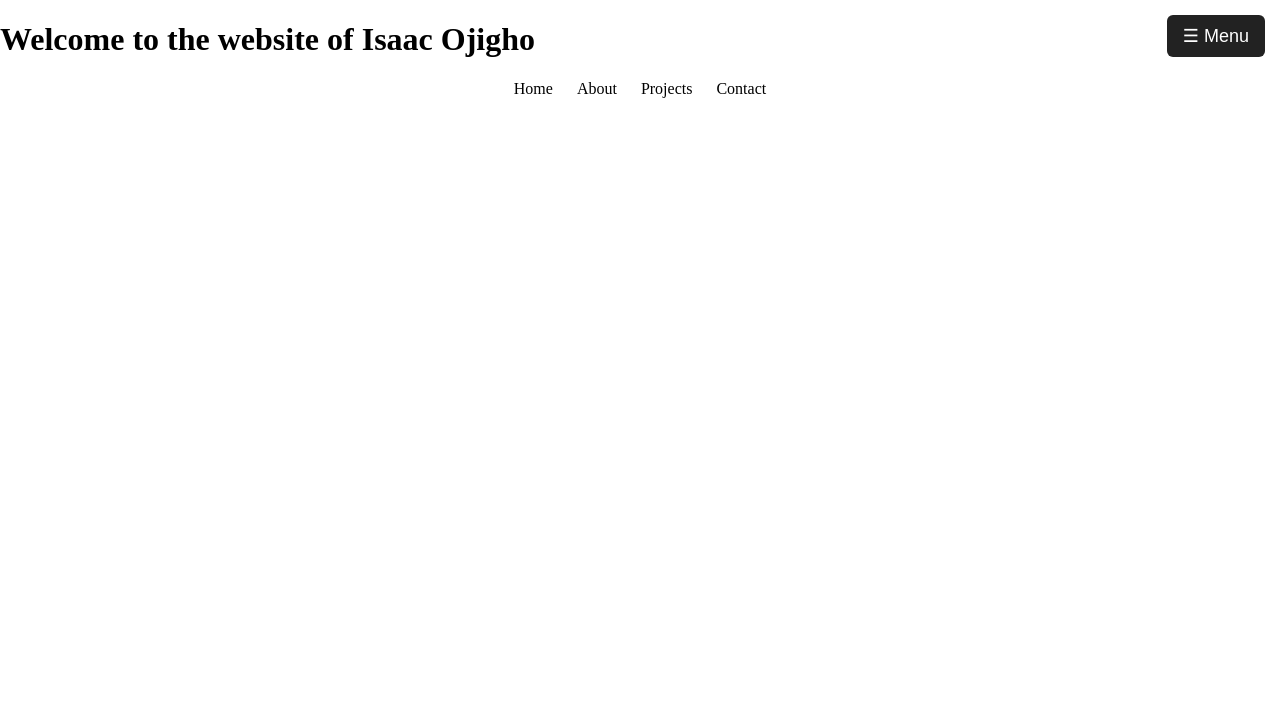
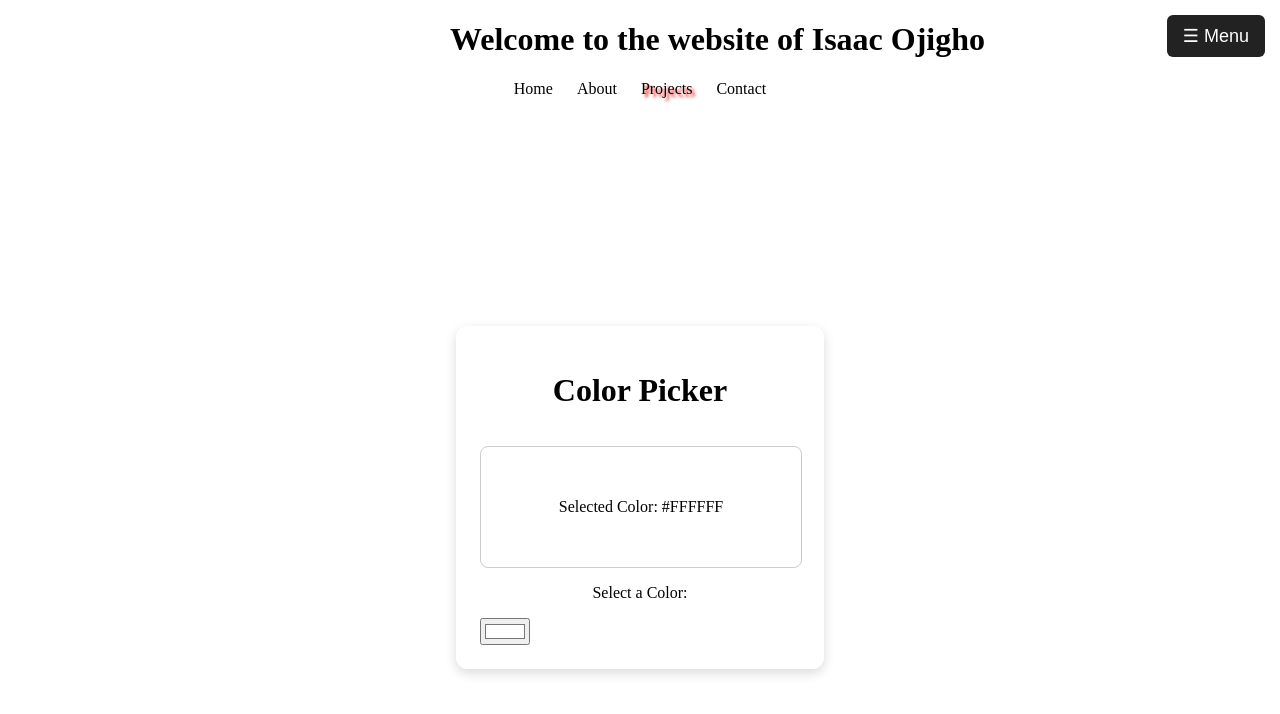
Before and after one commit to Dr-Supreme/Vwefe-angular-site, an Angular app: page /projects/color-picker in a window 1280 px wide. Before the commit this address led to /. Shown: the top 714 px of the page. Built offline with nearby package versions, Linux system fonts and the light colour scheme.

Commit message:
added a color picker project to the projects

```diff
--- a/src/app/app-routing.module.ts
+++ b/src/app/app-routing.module.ts
@@ -7,6 +7,7 @@ import { AboutMeComponent } from './about/about-me/about-me.component';
 import { ContactMeComponent } from './contact/contact-me/contact-me.component';
 import { PokedexComponent } from './projects/pokedex/pokedex.component';
 import { MatrixComponent } from './projects/matrix/matrix.component';
+import { ColorPickerComponent } from './projects/color-picker/color-picker.component';
 
 const routes: Routes = [
   {
@@ -31,6 +32,10 @@ const routes: Routes = [
     component: MatrixComponent
   },
   {
+    path:'projects/color-picker',
+    component: ColorPickerComponent
+  },
+  {
     path: 'about',
     component: AboutMeComponent
   },
--- a/src/app/app.module.ts
+++ b/src/app/app.module.ts
@@ -15,6 +15,7 @@ import { PokedexComponent } from './projects/pokedex/pokedex.component';
 import { MatrixComponent } from './projects/matrix/matrix.component';
 import { PreloadAllModules, RouterLink, RouterLinkActive, provideRouter, withPreloading } from '@angular/router';
 import { SideMenuComponent } from './side-menu/side-menu.component';
+import { ColorPickerComponent } from './projects/color-picker/color-picker.component';
 
 @NgModule({
   declarations: [
@@ -28,7 +29,8 @@ import { SideMenuComponent } from './side-menu/side-menu.component';
     HomeComponent,
     PokedexComponent,
     MatrixComponent,
-    SideMenuComponent
+    SideMenuComponent,
+    ColorPickerComponent
   ],
   imports: [
     BrowserModule,
--- a/src/app/core/services/project.service.ts
+++ b/src/app/core/services/project.service.ts
@@ -22,11 +22,11 @@ export class ProjectService {
       route: '/projects/matrix'
     },
     {
-      id:'p3',
-      title: 'Project Three',
-      description: 'This is the third project.',
-      imageUrl: 'assets/images/project3.jpg',
-      route: '/projects/project-three'
+      id: 'color-picker',
+      title: 'Color Picker',
+      description: 'Pick and display your favorite colors.',
+      imageUrl: '/images/color-picker.jpeg', // make a small screenshot for card
+      route: '/projects/color-picker'
     }
   ];
 
--- a/src/app/header/header.component.html
+++ b/src/app/header/header.component.html
@@ -1,5 +1,6 @@
-<main>
-    <div>
+<main >
+    <div >
+    <div class="header-component">
       <h1 class="header">Welcome to the website of Isaac Ojigho</h1>
 
       <ul class="nav">
@@ -10,10 +11,7 @@
           </li>
         }
       </ul>
-
-      <nav>
-
-      </nav>
+    </div>
       <router-outlet></router-outlet> <!-- Added router outlet -->
     </div>
-        </main>
+</main>
--- a/src/app/header/header.component.scss
+++ b/src/app/header/header.component.scss
@@ -27,3 +27,13 @@
     text-shadow: 3px 3px 3px rgb(255, 0, 0); // Add subtle shadow for emphasis
 }
 //this will add a highlight over the current header bar we are at
+
+.header-component{
+    //display: flex;
+    //align-items: center;
+
+    .header{
+        margin-left: 450px;
+        justify-content: center;
+    }
+}
--- /dev/null
+++ b/src/app/projects/color-picker/color-picker.component.html
@@ -0,0 +1,33 @@
+<!-- <div class="color-picker-container">
+    <h1>Color Picker</h1>
+
+    <div class="color-display" [ngStyle]="{ 'background-color': color }">
+      <p>Selected Color: {{ color }}</p>
+    </div>
+
+    <label for="colorInput">Select a Color: </label>
+    <input
+      id="colorInput"
+      type="color"
+      [value]="color"
+      (input)="handleColorChange($event)"
+    />
+  </div> -->
+  <div class="color-picker-page" [ngStyle]="{ 'background-color': color }">
+    <div class="color-picker-container">
+      <h1>Color Picker</h1>
+
+      <div class="color-display" [ngStyle]="{ 'background-color': color }">
+        <p>Selected Color: {{ color }}</p>
+      </div>
+
+      <label for="colorInput">Select a Color: </label>
+      <input
+        id="colorInput"
+        type="color"
+        [value]="color"
+        (input)="handleColorChange($event)"
+        class= "color-input"
+      />
+    </div>
+  </div>
--- /dev/null
+++ b/src/app/projects/color-picker/color-picker.component.scss
@@ -0,0 +1,55 @@
+// .color-picker-container {
+//     display: flex;
+//     flex-direction: column;
+//     gap: 1rem;
+//     max-width: 300px;
+//     padding: 1rem;
+//     border-radius: 8px;
+//     box-shadow: 0 2px 6px rgba(0,0,0,0.1);
+//     background: #fafafa;
+//   }
+
+//   .color-display {
+//     width: 100%;
+//     height: 100px;
+//     border: 1px solid #ccc;
+//     display: flex;
+//     align-items: center;
+//     justify-content: center;
+//     border-radius: 6px;
+//   }
+/* Center the whole container on page */
+.color-picker-page {
+    display: flex;
+    justify-content: center;
+    align-items: center;
+    height: 100vh; // only this component fills the page
+    transition: background-color 0.3s ease;
+  }
+
+  .color-picker-container {
+    display: flex;
+    flex-direction: column;
+    gap: 1rem;
+    max-width: 320px;
+    width: 100%;
+    padding: 1.5rem;
+    border-radius: 12px;
+    box-shadow: 0 4px 12px rgba(0, 0, 0, 0.15);
+    background: rgba(255, 255, 255, 0.9);
+    text-align: center;
+  }
+
+  .color-display {
+    width: 100%;
+    height: 120px;
+    border: 1px solid #ccc;
+    border-radius: 8px;
+    display: flex;
+    align-items: center;
+    justify-content: center;
+  }
+  .color-input{
+    display: flex;
+    justify-content: center;
+  }
--- /dev/null
+++ b/src/app/projects/color-picker/color-picker.component.ts
@@ -0,0 +1,16 @@
+import { Component } from '@angular/core';
+
+@Component({
+  selector: 'app-color-picker',
+  standalone: false,
+  templateUrl: './color-picker.component.html',
+  styleUrl: './color-picker.component.scss'
+})
+export class ColorPickerComponent {
+  color: string = '#FFFFFF';
+
+  handleColorChange(event: Event): void {
+    const input = event.target as HTMLInputElement;
+    this.color = input.value;
+  }
+}
```
Also changed, not shown: public/images/color-picker.jpeg (added).
